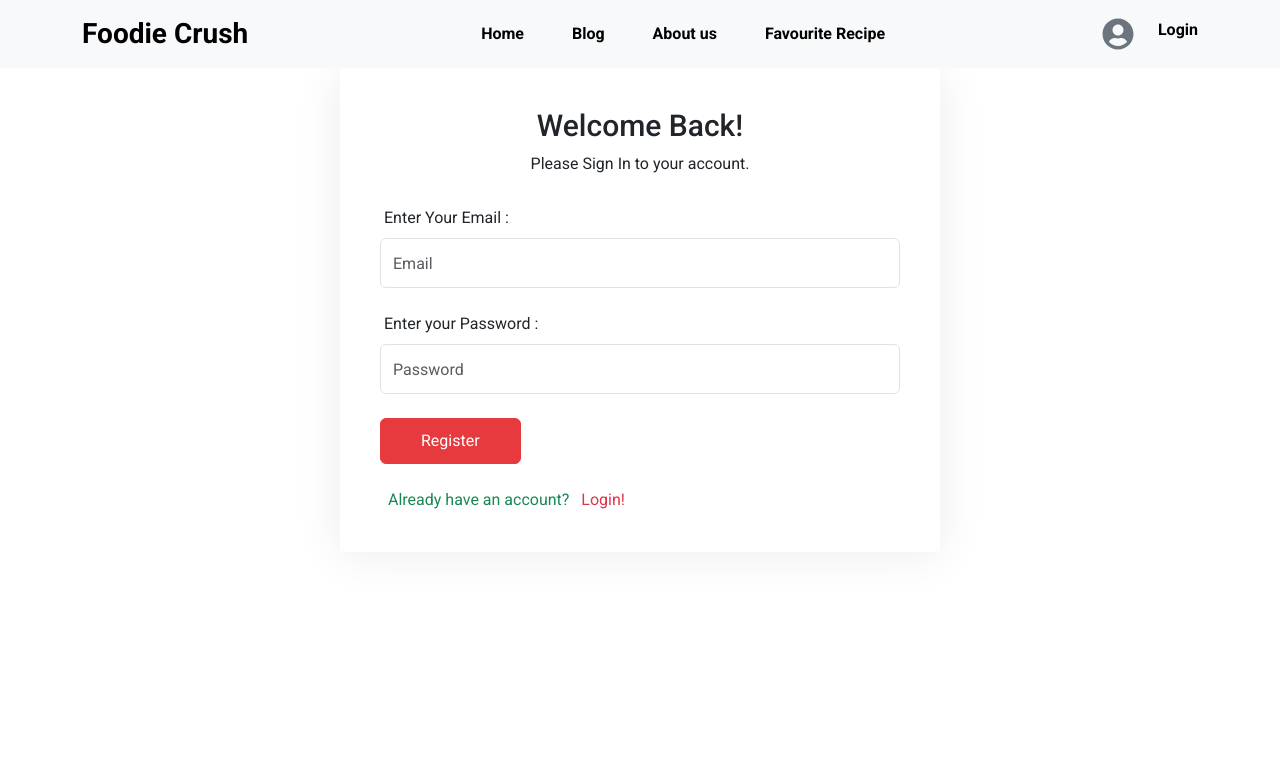
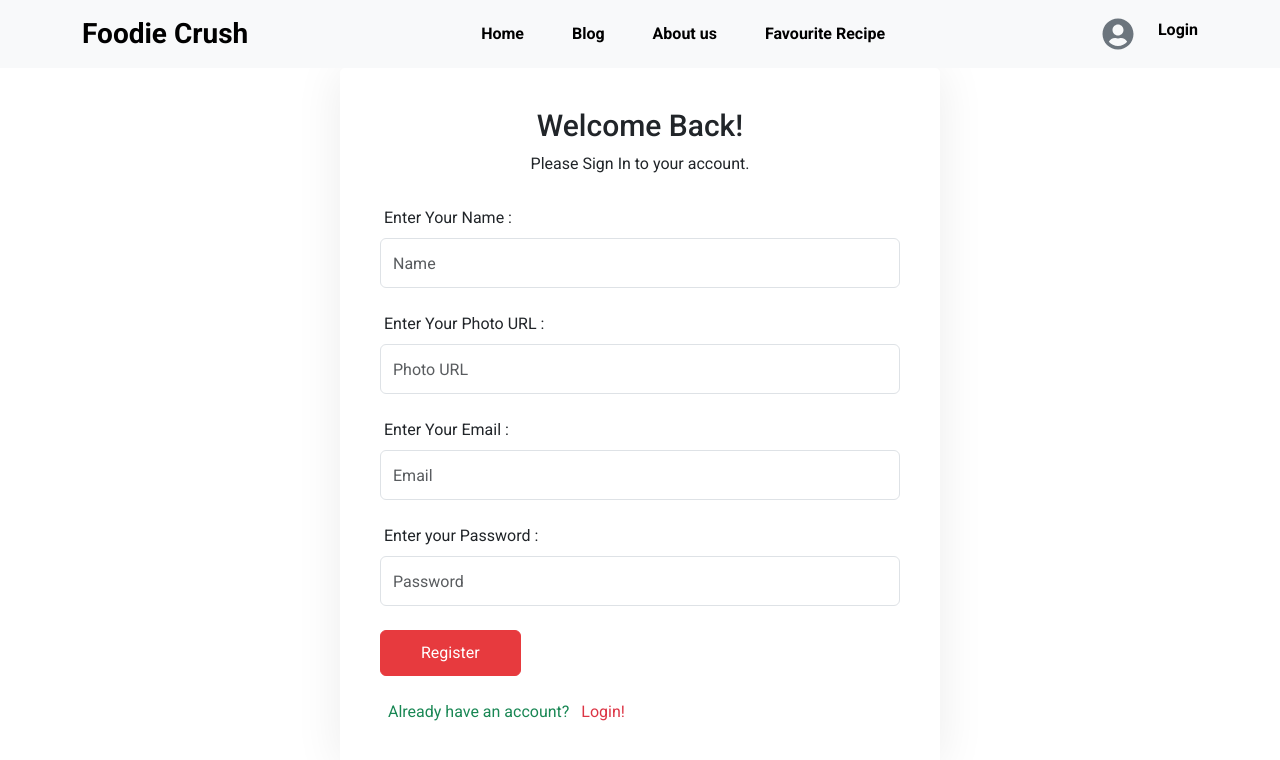
Before and after one commit to mhmsohel7/Foodie-Crush-Client-Side, a React (Vite) app: page /register in a window 1280 px wide. Shown: the top 760 px of the page. Built offline with nearby package versions, Linux system fonts and the light colour scheme; no server answers.

Commit message:
AuthProvider and Login register form

```diff
--- a/package.json
+++ b/package.json
@@ -11,6 +11,7 @@
   },
   "dependencies": {
     "bootstrap": "^5.3.2",
+    "firebase": "^10.6.0",
     "localforage": "^1.10.0",
     "match-sorter": "^6.3.1",
     "moment": "^2.29.4",
--- a/src/main.jsx
+++ b/src/main.jsx
@@ -4,9 +4,12 @@ import "bootstrap/dist/css/bootstrap.min.css";
 import "./index.css";
 import { RouterProvider } from "react-router-dom";
 import router from "./routes/Routes.jsx";
+import AuthProviders from "./providers/AuthProviders.jsx";
 
 ReactDOM.createRoot(document.getElementById("root")).render(
   <React.StrictMode>
-    <RouterProvider router={router}></RouterProvider>
+    <AuthProviders>
+      <RouterProvider router={router}></RouterProvider>
+    </AuthProviders>
   </React.StrictMode>
 );
--- a/src/pages/Login/Login/Login.jsx
+++ b/src/pages/Login/Login/Login.jsx
@@ -1,7 +1,30 @@
+import { useContext } from "react";
 import { Button, Form } from "react-bootstrap";
 import { Link } from "react-router-dom";
+import { AuthContext } from "../../../providers/AuthProviders";
 
+import { toast, ToastContainer } from "react-toastify";
 const Login = () => {
+  const { signIn } = useContext(AuthContext);
+  const handleLogin = (e) => {
+    e.preventDefault();
+    const form = e.target;
+    const email = form.email.value;
+    const password = form.password.value;
+    console.log(email, password);
+
+    //Create user in firebase auth
+    signIn(email, password)
+      .then((result) => {
+        const loggedUser = result.user;
+        toast.success("Successfully Login");
+        form.reset();
+      })
+      .catch((error) => {
+        console.log(error);
+        toast.error(error.code);
+      });
+  };
   return (
     <div>
       <div className="sign-in-form">
@@ -9,7 +32,7 @@ const Login = () => {
           <h3>Welcome Back!</h3>
           <p>Please Sign In to your account.</p>
         </div>
-        <Form>
+        <Form onSubmit={handleLogin}>
           <Form.Group className="mb-4" controlId="formGroupEmail">
             <Form.Label className="ms-1">Enter Your Email : </Form.Label>
             <Form.Control
@@ -45,6 +68,7 @@ const Login = () => {
           </Form.Text>
         </Form>
       </div>
+      <ToastContainer />
     </div>
   );
 };
--- a/src/pages/Login/Register/Register.jsx
+++ b/src/pages/Login/Register/Register.jsx
@@ -1,8 +1,47 @@
-import React from "react";
+import { useContext } from "react";
+import { useState } from "react";
 import { Button, Form } from "react-bootstrap";
 import { Link } from "react-router-dom";
+import { AuthContext } from "../../../providers/AuthProviders";
+import { toast, ToastContainer } from "react-toastify";
 
 const Register = () => {
+  const { createUser } = useContext(AuthContext);
+  const [success, setSuccess] = useState("");
+  const [error, setError] = useState("");
+  const handleRegister = (e) => {
+    setSuccess("");
+    setError("");
+    e.preventDefault();
+    const form = e.target;
+    const name = form.name.value;
+    const photo = form.photo.value;
+    const email = form.email.value;
+    const password = form.password.value;
+    console.log(name, photo, email, password);
+
+    //password validation
+    if (password.length < 6) {
+      setError("Password must be at least 6 characters long");
+    } else if (!/.+[A-Z].+/.test(password)) {
+      setError("Password must contain at least one letter and one number");
+    } else {
+      setError("");
+    }
+
+    //Create user in firebase auth
+    createUser(email, password)
+      .then((result) => {
+        const createUser = result.user;
+        toast.success("Successfully register");
+        form.reset();
+        console.log(createUser);
+      })
+      .catch((error) => {
+        console.log(error);
+        toast.error(error.code);
+      });
+  };
   return (
     <div>
       <div className="sign-in-form">
@@ -10,7 +49,27 @@ const Register = () => {
           <h3>Welcome Back!</h3>
           <p>Please Sign In to your account.</p>
         </div>
-        <Form>
+        <Form onSubmit={handleRegister}>
+          <Form.Group className="mb-4" controlId="formGroupName">
+            <Form.Label className="ms-1">Enter Your Name : </Form.Label>
+            <Form.Control
+              type="name"
+              name="name"
+              placeholder="Name"
+              required
+              style={{ height: "50px" }}
+            />
+          </Form.Group>
+          <Form.Group className="mb-4" controlId="formGroupPhoto">
+            <Form.Label className="ms-1">Enter Your Photo URL : </Form.Label>
+            <Form.Control
+              type="photo"
+              name="photo"
+              placeholder="Photo URL"
+              required
+              style={{ height: "50px" }}
+            />
+          </Form.Group>
           <Form.Group className="mb-4" controlId="formGroupEmail">
             <Form.Label className="ms-1">Enter Your Email : </Form.Label>
             <Form.Control
@@ -31,6 +90,8 @@ const Register = () => {
               style={{ height: "50px" }}
             />
           </Form.Group>
+          <p className="text-danger text-center">{error}</p>
+          <p className="text-success text-center">{success}</p>
           <Button type="submit" className="mb-4">
             Register
           </Button>
@@ -43,6 +104,7 @@ const Register = () => {
           </Form.Text>
         </Form>
       </div>
+      <ToastContainer />
     </div>
   );
 };
--- a/src/providers/AuthProviders.jsx
+++ b/src/providers/AuthProviders.jsx
@@ -1,8 +1,33 @@
-const AuthProviders = () => {
+import {
+  createUserWithEmailAndPassword,
+  getAuth,
+  signInWithEmailAndPassword,
+} from "firebase/auth";
+import { createContext } from "react";
+import app from "../firebase/firebase.config";
+import { useState } from "react";
+
+export const AuthContext = createContext(null);
+
+const auth = getAuth(app);
+
+const AuthProviders = ({ children }) => {
+  const [user, setUser] = useState(null);
+
+  const createUser = (email, password) => {
+    return createUserWithEmailAndPassword(auth, email, password);
+  };
+  const signIn = (email, password) => {
+    return signInWithEmailAndPassword(auth, email, password);
+  };
+  const authInfo = {
+    user,
+    createUser,
+    signIn,
+  };
+
   return (
-    <div>
-      <h2>AuthProviders</h2>
-    </div>
+    <AuthContext.Provider value={authInfo}>{children}</AuthContext.Provider>
   );
 };
 
```
Also changed, not shown: 1 other file (tests, documents, lock files or other folders).
